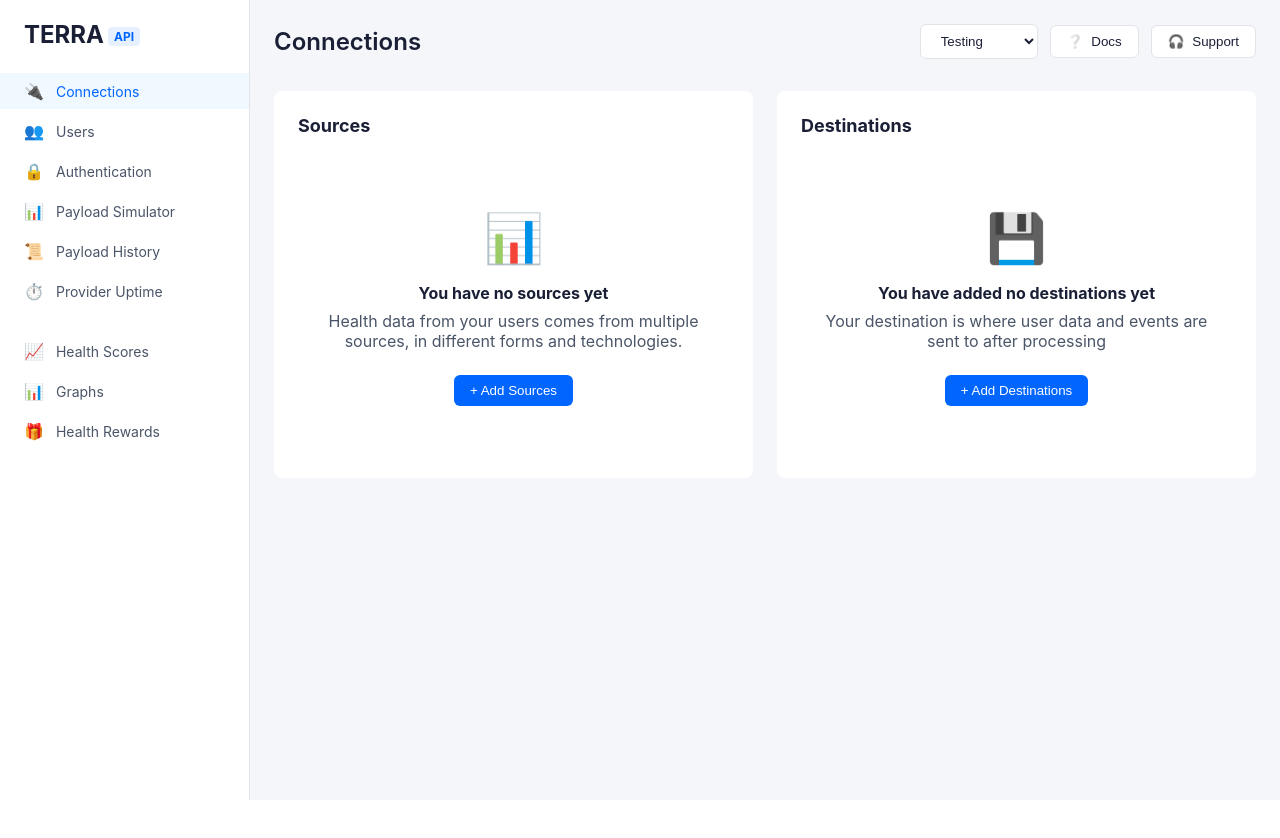
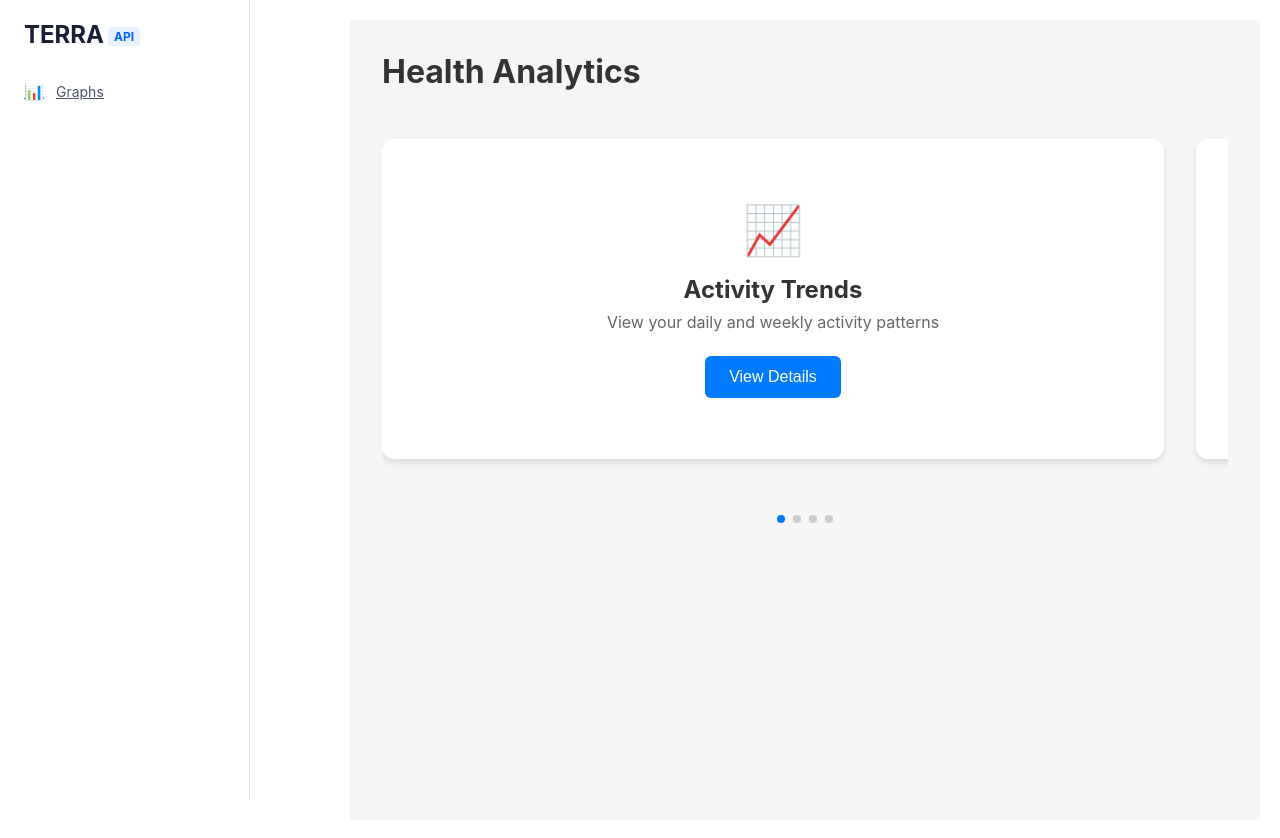
Before and after one commit to jathinsn27/Squad_pulse, a React (Create React App) app: page /graphs in a window 1280 px wide. Before the commit the page ends 800 px from the top, so only its background shows below. Built offline with nearby package versions, Linux system fonts and the light colour scheme.

Commit message:
Added the horizontal  scroll

```diff
--- a/package.json
+++ b/package.json
@@ -7,8 +7,11 @@
     "@testing-library/jest-dom": "^6.6.3",
     "@testing-library/react": "^16.2.0",
     "@testing-library/user-event": "^13.5.0",
+    "chart.js": "^4.4.7",
     "react": "^19.0.0",
+    "react-chartjs-2": "^5.3.0",
     "react-dom": "^19.0.0",
+    "react-router-dom": "^7.1.5",
     "react-scripts": "5.0.1",
     "web-vitals": "^2.1.4"
   },
--- a/src/App.js
+++ b/src/App.js
@@ -1,16 +1,31 @@
 import React from 'react';
 import './App.css';
-import Sidebar from './components/Sidebar';
-import Dashboard from './components/Dashboard';
+import './styles/global.css';
+// import Sidebar from './components/sidebar/Sidebar';
+// import Dashboard from './components/Dashboard';
+import { BrowserRouter as Router, Route, Routes } from 'react-router-dom';
+import Layout from './components/layout/Layout';
+import Graphs from './components/graphs/Graphs';
 
 function App() {
   return (
-    <div className="app">
-      <Sidebar />
-      <main className="main-content">
-        <Dashboard />
-      </main>
-    </div>
+    // <div className="app">
+    //   <Sidebar />
+    //   <main className="main-content">
+    //     <Dashboard />
+    //   </main>
+    <Router>
+      <Layout>
+      <Routes>
+        {/* <Route path="/" element={<Dashboard />} />
+        <Route path="/connections" element={<Connections />} />
+        <Route path="/users" element={<Users />} /> */}
+        <Route path="/graphs" element={<Graphs />} />
+
+      </Routes>
+      </Layout>
+    </Router>
+    // </div>
   );
 }
 
--- /dev/null
+++ b/src/components/graphs/Graph.css
@@ -0,0 +1,106 @@
+.graphs-page {
+  padding: 2rem;
+  height: 100vh;
+  background-color: #f5f5f5;
+}
+
+.graphs-page h1 {
+  margin-bottom: 2rem;
+  color: #333;
+}
+
+.graphs-section {
+  height: 400px; /* Fixed height for the scrollable section */
+  position: relative;
+  display: flex;
+  flex-direction: column;
+  gap: 1.5rem; /* Space between cards and indicators */
+}
+
+.graphs-scroll-container {
+  display: flex;
+  overflow-x: auto;
+  gap: 2rem;
+  padding: 1rem 0;
+  -ms-overflow-style: none;
+  scrollbar-width: none;
+  scroll-snap-type: x mandatory;
+  height: calc(100% - 40px);
+}
+
+.graphs-scroll-container::-webkit-scrollbar {
+  display: none;
+}
+
+.graph-card {
+  min-width: calc(100% - 4rem); /* Take full width minus padding */
+  scroll-snap-align: start;
+  background: white;
+  border-radius: 12px;
+  padding: 1.5rem;
+  box-shadow: 0 4px 6px rgba(0, 0, 0, 0.1);
+  transition: transform 0.3s ease;
+  display: flex;
+  flex-direction: column;
+  align-items: center;
+  justify-content: center;
+}
+
+.graph-card:hover {
+  transform: translateY(-5px);
+}
+
+.graph-icon {
+  font-size: 3rem;
+  margin-bottom: 1rem;
+}
+
+.graph-card h2 {
+  color: #333;
+  margin-bottom: 0.5rem;
+  text-align: center;
+}
+
+.graph-card p {
+  color: #666;
+  margin-bottom: 1.5rem;
+  text-align: center;
+}
+
+.view-button {
+  background-color: #007bff;
+  color: white;
+  border: none;
+  padding: 0.75rem 1.5rem;
+  border-radius: 6px;
+  cursor: pointer;
+  transition: background-color 0.3s ease;
+  font-size: 1rem;
+}
+
+.view-button:hover {
+  background-color: #0056b3;
+}
+
+.page-indicators {
+  display: flex;
+  justify-content: center;
+  gap: 0.5rem;
+  margin-top: 1rem;
+  position: static;
+  bottom: 1rem;
+  left: 0;
+  right: 0;
+}
+
+.indicator {
+  width: 8px;
+  height: 8px;
+  border-radius: 50%;
+  background-color: #ccc;
+  transition: background-color 0.3s ease;
+}
+
+.indicator.active {
+  background-color: #007bff;
+}
--- /dev/null
+++ b/src/components/graphs/Graphs.js
@@ -0,0 +1,71 @@
+import React, { useState } from 'react';
+import './Graph.css';
+
+const Graphs = () => {
+  const [activePage, setActivePage] = useState(1);
+
+  const graphOptions = [
+    {
+      id: 1,
+      title: "Activity Trends",
+      description: "View your daily and weekly activity patterns",
+      icon: "📈"
+    },
+    {
+      id: 2,
+      title: "Sleep Analysis",
+      description: "Track your sleep quality and duration",
+      icon: "😴"
+    },
+    {
+      id: 3,
+      title: "Nutrition Metrics",
+      description: "Monitor your dietary habits and intake",
+      icon: "🥗"
+    },
+    {
+      id: 4,
+      title: "Fitness Progress",
+      description: "Track your workout achievements",
+      icon: "💪"
+    }
+  ];
+
+  const handleScroll = (e) => {
+    const container = e.target;
+    const scrollPosition = container.scrollLeft;
+    const pageWidth = container.offsetWidth;
+    const currentPage = Math.round(scrollPosition / pageWidth) + 1;
+    setActivePage(currentPage);
+  };
+
+  return (
+    <div className="graphs-page">
+      <h1>Health Analytics</h1>
+
+      <div className="graphs-section">
+        <div className="graphs-scroll-container" onScroll={handleScroll}>
+          {graphOptions.map((option) => (
+            <div key={option.id} className="graph-card">
+              <div className="graph-icon">{option.icon}</div>
+              <h2>{option.title}</h2>
+              <p>{option.description}</p>
+              <button className="view-button">View Details</button>
+            </div>
+          ))}
+        </div>
+
+        <div className="page-indicators">
+          {graphOptions.map((_, index) => (
+            <div
+              key={index}
+              className={`indicator ${activePage === index + 1 ? 'active' : ''}`}
+            />
+          ))}
+        </div>
+      </div>
+    </div>
+  );
+};
+
+export default Graphs;
--- /dev/null
+++ b/src/components/layout/Layout.js
@@ -0,0 +1,15 @@
+import React from 'react';
+import Sidebar from '../sidebar/Sidebar';
+
+const Layout = ({ children }) => {
+  return (
+    <div className="layout">
+      <Sidebar />
+      <main className="main-content">
+        {children}
+      </main>
+    </div>
+  );
+};
+
+export default Layout;
--- a/src/components/Sidebar.js
+++ b/src/components/sidebar/Sidebar.js
@@ -1,4 +1,5 @@
 import React from 'react';
+import { Link } from 'react-router-dom';
 import './Sidebar.css';
 
 const Sidebar = () => {
@@ -11,19 +12,31 @@
       <nav className="sidebar-nav">
         <div className="nav-section">
           <div className="nav-group">
-            <div className="nav-item active">
+            {/* <Link to="/connections" className="nav-item active">
               <span className="icon">🔌</span>
               <span>Connections</span>
-            </div>
-            <div className="nav-item">
+            </Link> */}
+            {/* <Link to="/users" className="nav-item">
+              <span className="icon">👥</span>
+              <span>Users</span>
+            </Link> */}
+            <Link to="/graphs" className="nav-item">
+              <span className="icon">📊</span>
+              <span>Graphs</span>
+            </Link>
+            {/* <div className="nav-item active">
+              <span className="icon">🔌</span>
+              <span>Connections</span>
+            </div> */}
+            {/* <div className="nav-item">
               <span className="icon">👥</span>
               <span>Users</span>
             </div>
             <div className="nav-item">
               <span className="icon">🔒</span>
               <span>Authentication</span>
-            </div>
-            <div className="nav-item">
+            </div> */}
+            {/* <div className="nav-item">
               <span className="icon">📊</span>
               <span>Payload Simulator</span>
             </div>
@@ -34,10 +47,10 @@
             <div className="nav-item">
               <span className="icon">⏱️</span>
               <span>Provider Uptime</span>
-            </div>
+            </div> */}
           </div>
 
-          <div className="nav-group">
+          {/* <div className="nav-group">
             <div className="nav-item">
               <span className="icon">📈</span>
               <span>Health Scores</span>
@@ -50,7 +63,7 @@
               <span className="icon">🎁</span>
               <span>Health Rewards</span>
             </div>
-          </div>
+          </div> */}
         </div>
       </nav>
     </div>
--- /dev/null
+++ b/src/styles/global.css
@@ -0,0 +1,11 @@
+.layout {
+  display: flex;
+  min-height: 100vh;
+}
+
+.main-content {
+  flex: 1;
+  margin-left: 80px; /* Reduced from 250px to 80px - adjust based on your sidebar width */
+  padding: 20px;
+  width: calc(100% - 80px); /* Ensures content takes up remaining space */
+}
```
Also changed, not shown: src/components/sidebar/Sidebar.css (renamed from src/components/Sidebar.css), 1 other file (tests, documents, lock files or other folders).
